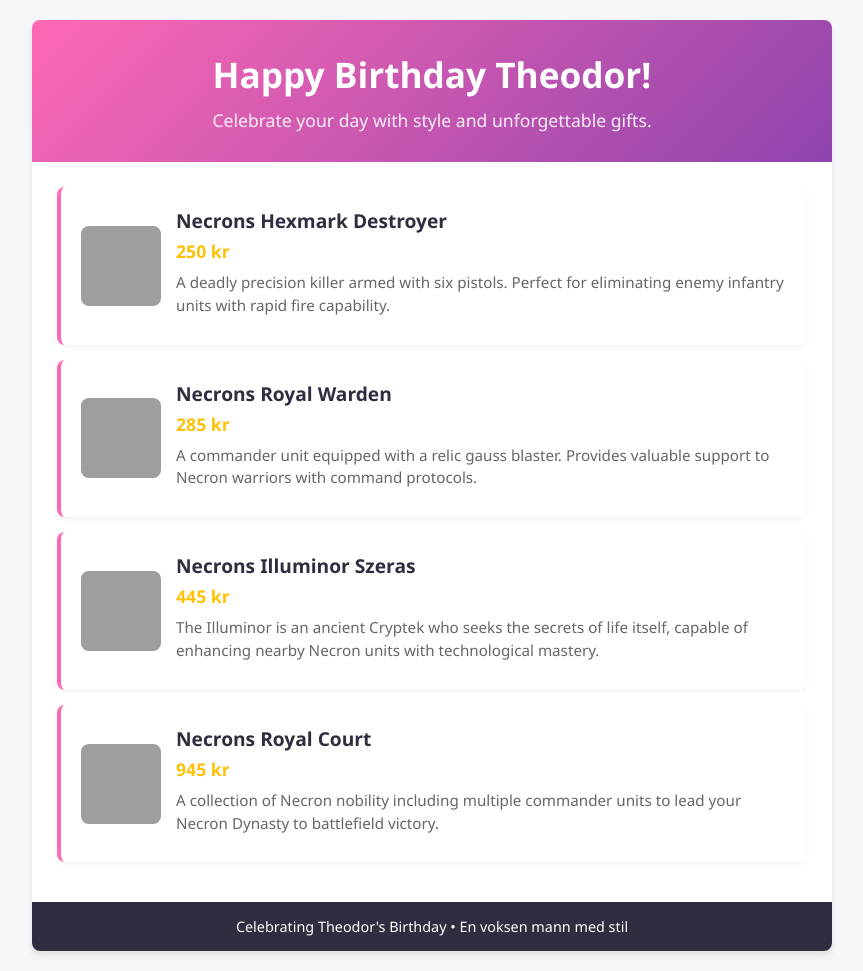
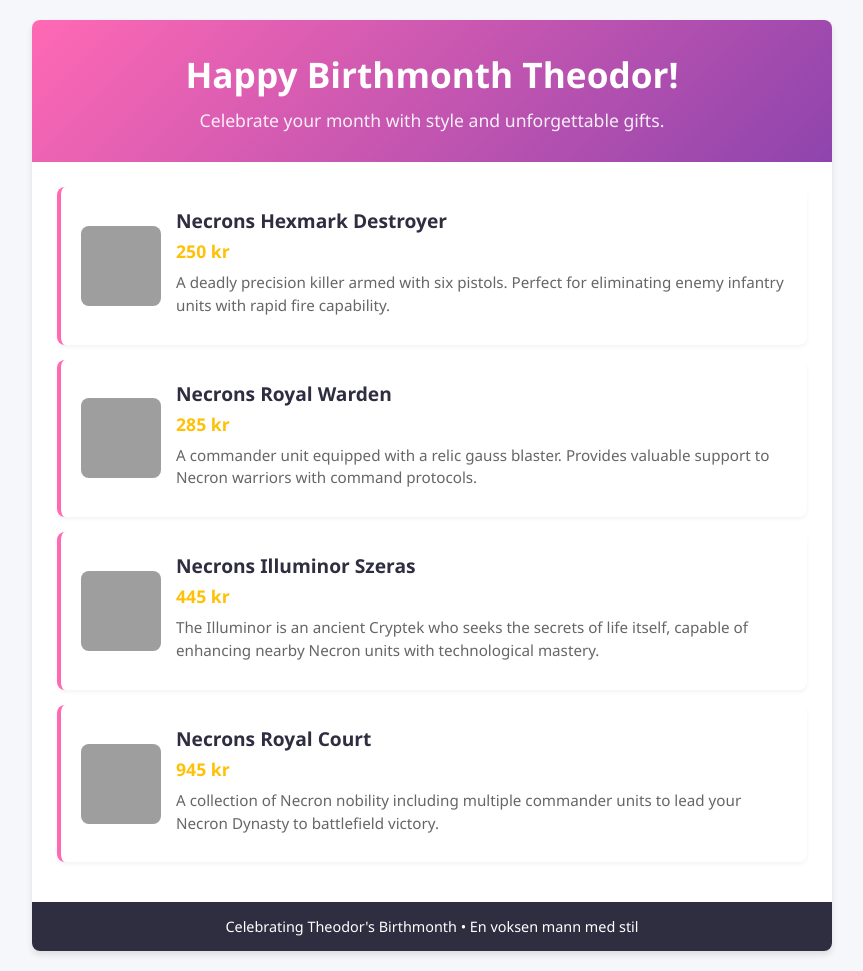
Before and after one commit to TheodorNygard/wishlist, a plain HTML site: page index.html in a window 1280 px wide. Shown: the whole page, without its empty margins (208-1071 px from the left). Drawn offline with Linux system fonts and the light colour scheme; grey boxes are pictures that could not be loaded.

Commit message:
Update index.html

```diff
--- a/index.html
+++ b/index.html
@@ -252,8 +252,8 @@
 
   <div class="container">
     <header>
-      <h1>Happy Birthday Theodor!</h1>
-      <p>Celebrate your day with style and unforgettable gifts.</p>
+      <h1>Happy Birthmonth Theodor!</h1>
+      <p>Celebrate your month with style and unforgettable gifts.</p>
     </header>
 
     <ul class="wishlist">
@@ -295,7 +295,7 @@
     </ul>
 
     <footer>
-      Celebrating Theodor's Birthday • En voksen mann med stil
+      Celebrating Theodor's Birthmonth • En voksen mann med stil
     </footer>
   </div>
 </body>
```
